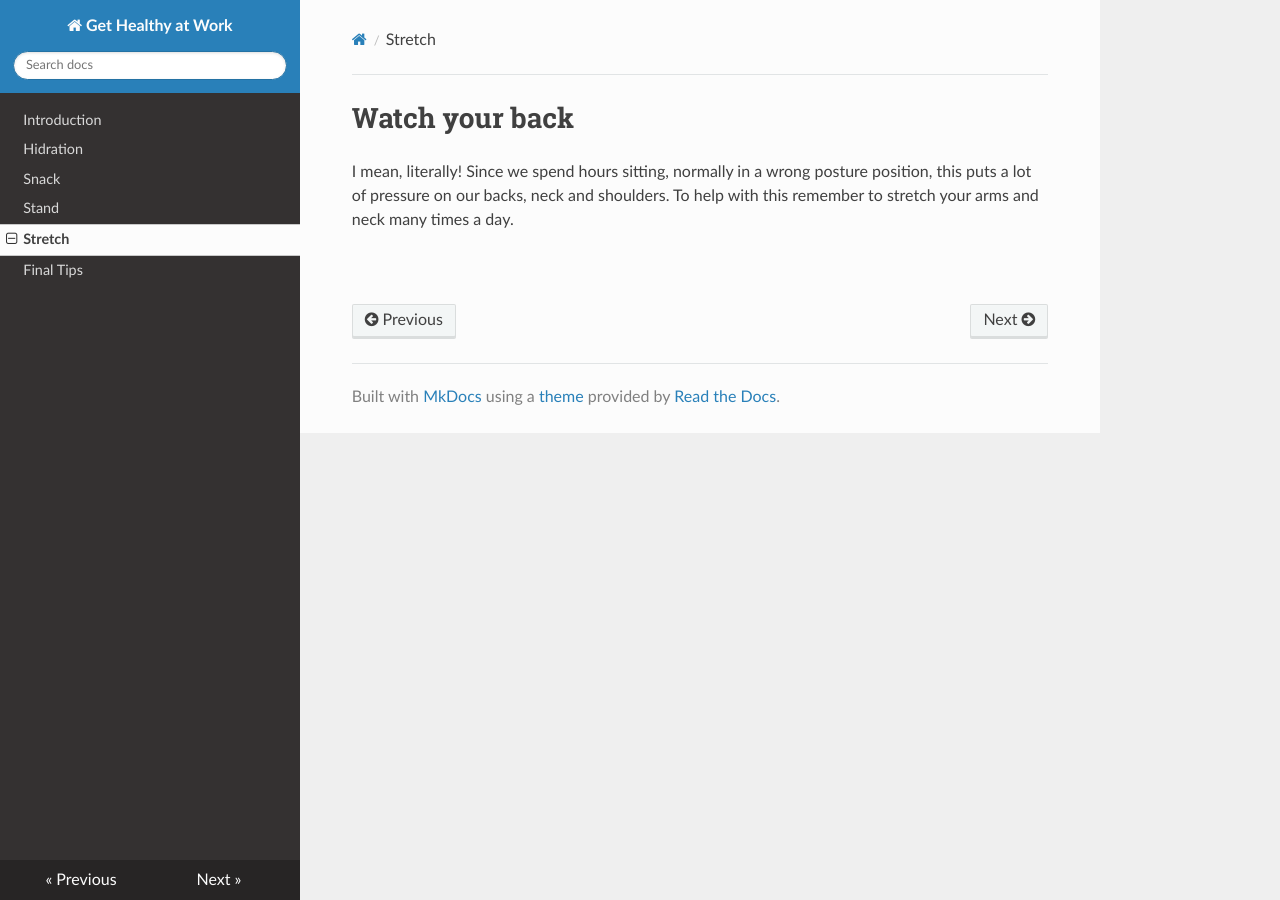
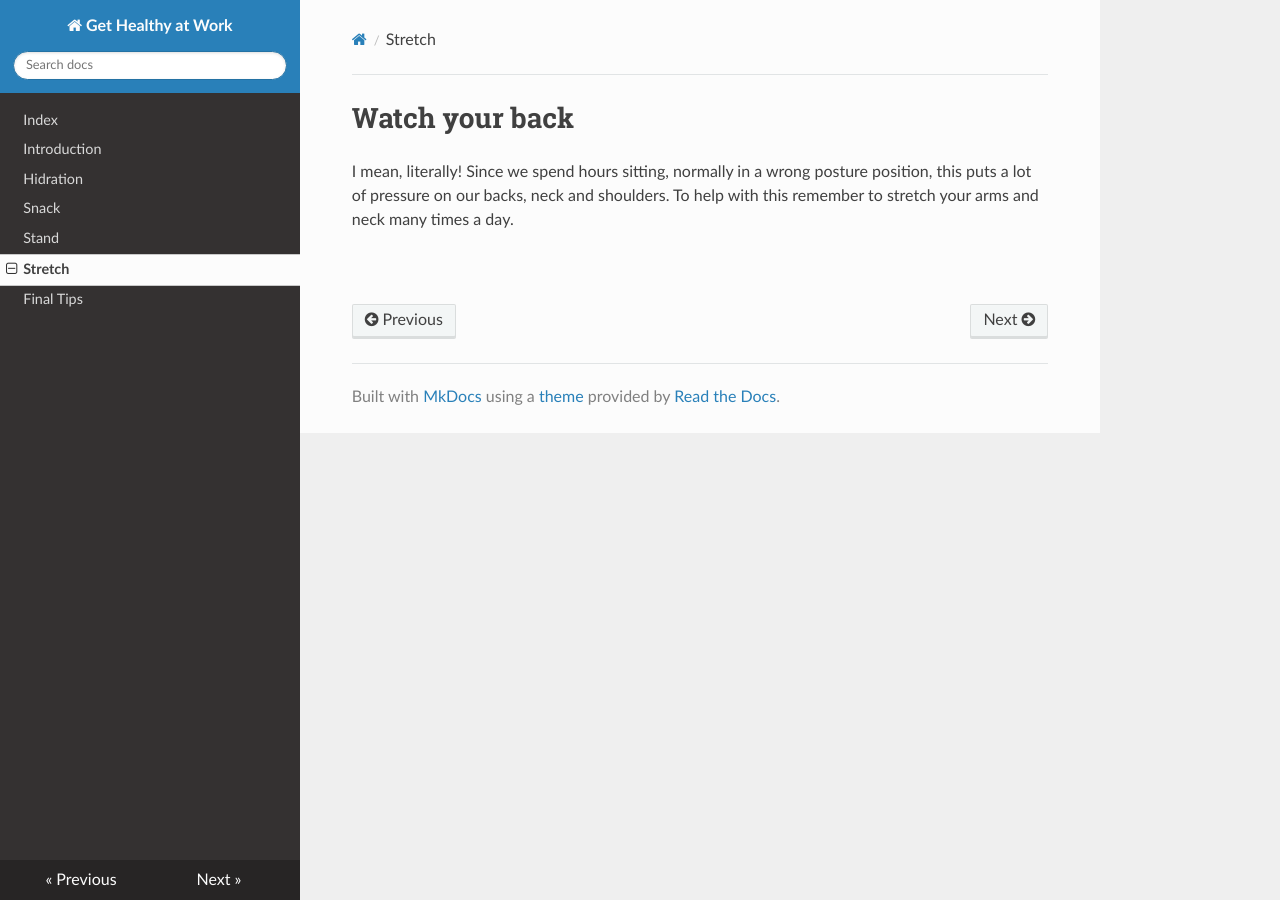
Before and after one commit to andreamussap/article-Get-Healthy-at-Work, an MkDocs documentation site: the page built from docs/stretch.md, in a window 1280 px wide. Built offline with MkDocs 1.6.1, drawn with Linux system fonts in a browser that asks for light colours; nearby versions of some CDN libraries; old or Windows-style settings are respelled for this version of MkDocs.

Commit message:
update file

```diff
--- a/mkdocs.yml
+++ b/mkdocs.yml
@@ -1,5 +1,6 @@
 site_name: Get Healthy at Work
 pages:
+    - Index: 'index.md'
     - Introduction: 'get-healthy.md'
     - Hidration: 'water.md'
     - Snack: 'snack.md'
```
